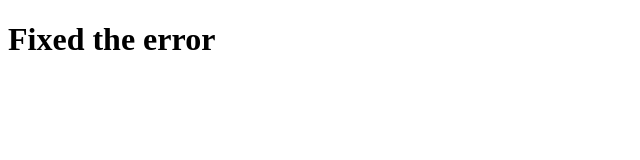
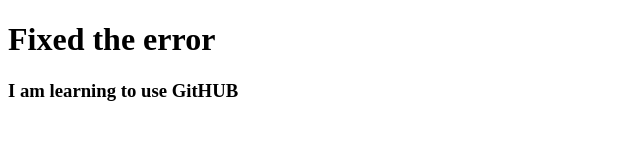
Before and after one commit to ned1010/git-project, a plain HTML site: page index.html in a window 1280 px wide. Shown: the whole page, without its empty margins (0-640 px from the left). Drawn offline with Linux system fonts and the light colour scheme.

Commit message:
modify read and index.html

```diff
--- a/index.html
+++ b/index.html
@@ -7,5 +7,6 @@
 </head>
 <body>
     <h1>Fixed the error</h1>
+    <h3>I am learning to use GitHUB</h3>
 </body>
 </html>
```
Also changed, not shown: 1 other file.
